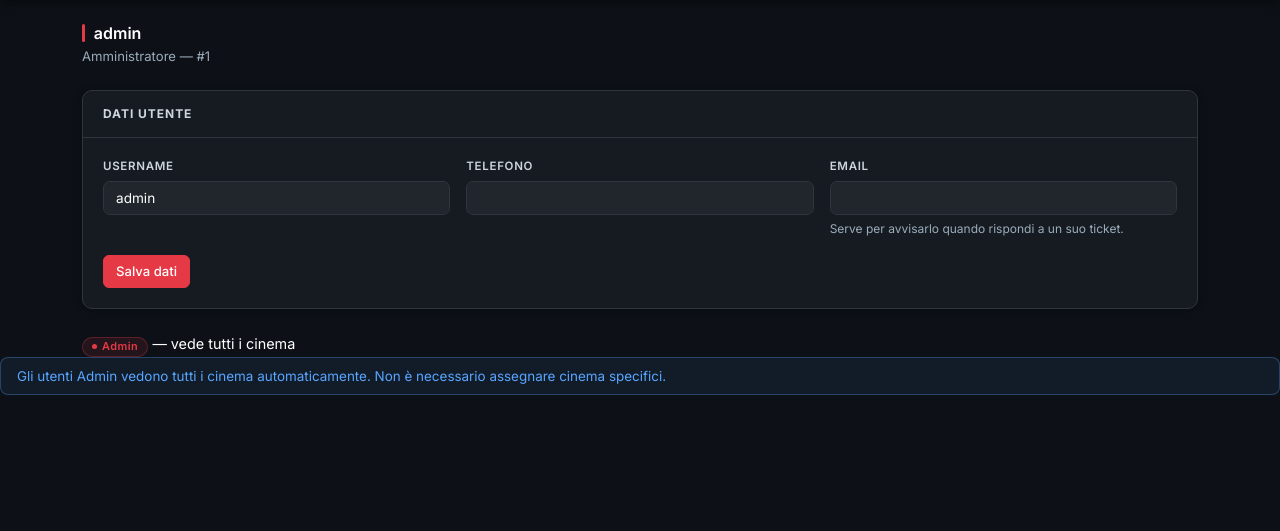
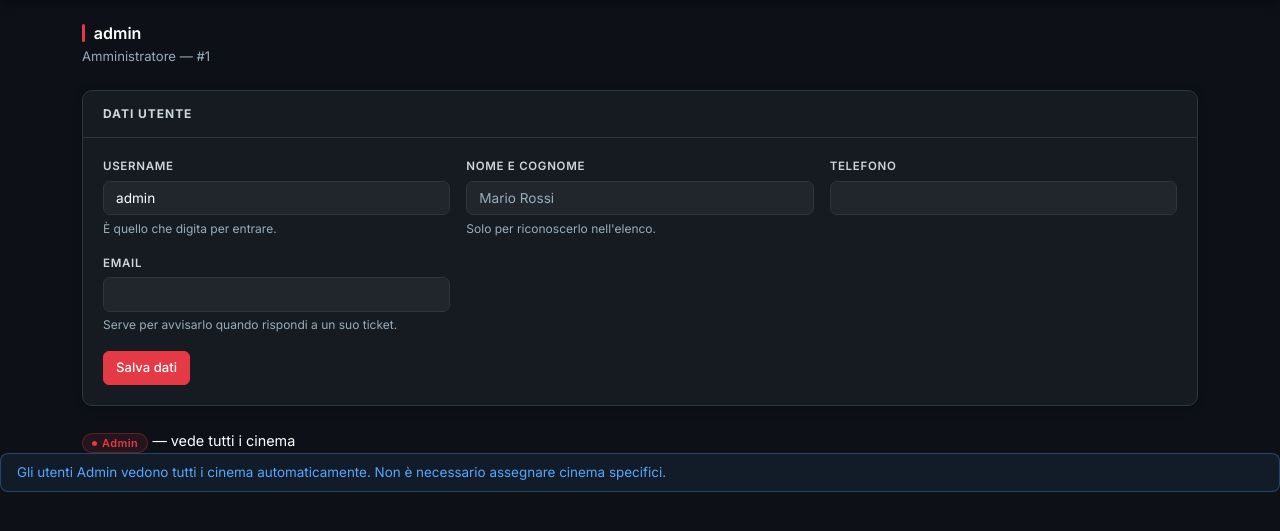
Before and after one commit to Roccotot/NOC-CLIENTI-PC, a Flask app: page /users/1 in a window 1280 px wide. Shown: the part 73-604 px from the top of the page. Run offline with Flask 3, Linux system fonts and the light colour scheme; the visitor is signed in with stand-in values (Sample User, id 1).

Commit message:
Il nome utente si ricava dal nome e cognome
Chi si registra scrive "Mario Rossi" e riceve il nome utente "mario.rossi":
niente spazi, niente accenti, tutto minuscolo. Al login si digita spesso
dal telefono e lo spazio era l'errore piu' facile da fare.

Il nome per esteso non si perde: va nella nuova colonna "nome" di
utenti.xlsx, compare sotto lo username nella pagina Utenti, nel dettaglio
utente (dove si puo' anche correggere), nell'export Excel e nella mail di
notifica insieme allo username assegnato.

Se il nome utente e' gia' preso si aggiunge un numero in fondo
(mario.rossi2). Due richieste con lo stesso nome e cognome vengono
rifiutate come prima.

La pagina di registrazione mostra mentre si scrive quale nome utente
verra' fuori, con le stesse regole del server.

La migrazione di utenti.xlsx e' stata resa generica: ora aggiunge tutte le
colonne finali che mancano, non solo una. Verificata dalle tre versioni
del file in circolazione (6, 7 e 8 colonne), nessuno perde l'accesso.

Co-Authored-By: Claude Opus 5 <noreply@anthropic.com>
Claude-Session: https://claude.ai/code/session_01NDYZe3qhEfs5UYpjGymw1c

```diff
--- a/app.py
+++ b/app.py
@@ -6,6 +6,7 @@ import os
 import io
 import re
 import secrets
+import unicodedata
 import openpyxl
 from openpyxl.styles import Font, PatternFill, Alignment
 
@@ -223,6 +224,35 @@ def _email_valida(indirizzo: str) -> bool:
     return bool(re.fullmatch(r"[^@\s]+@[^@\s]+\.[A-Za-z]{2,}", indirizzo))
 
 
+def _nome_utente_da(nome: str) -> str:
+    """
+    Trasforma "Mario Rossi" in "mario.rossi".
+
+    Al login il nome utente si digita spesso dal telefono: senza spazi,
+    senza accenti e tutto minuscolo si sbaglia molto piu' difficilmente.
+    Se il nome scelto e' gia' preso si aggiunge un numero in fondo.
+    """
+    # Accenti via: à->a, è->e, ç->c... senza dipendere da librerie esterne
+    pulito = unicodedata.normalize("NFKD", nome)
+    pulito = "".join(c for c in pulito if not unicodedata.combining(c))
+    pulito = pulito.lower()
+    pulito = re.sub(r"[\s_]+", ".", pulito.strip())
+    pulito = re.sub(r"[^a-z0-9.\-]", "", pulito)
+    pulito = re.sub(r"\.{2,}", ".", pulito).strip(".-")
+
+    # Nome scritto tutto in un alfabeto che qui non resta (cirillico, cinese…)
+    if not pulito:
+        pulito = "utente"
+
+    base = pulito[:40]
+    candidato = base
+    contatore = 1
+    while store.get_user_by_username(candidato):
+        contatore += 1
+        candidato = f"{base}{contatore}"
+    return candidato
+
+
 @app.route("/registrati", methods=["GET", "POST"])
 def registrati():
     """
@@ -260,7 +290,14 @@ def registrati():
         if not cinema_id.isdigit() or not store.get_cinema_by_id(int(cinema_id)):
             return _rifiuta("Scegli il cinema che devi gestire.")
 
-        if store.get_user_by_username(nome):
+        # Due richieste per la stessa persona sarebbero solo lavoro doppio.
+        # Il confronto e' sul nome per esteso e sullo username che ne esce,
+        # così si intercetta anche chi era stato creato a mano.
+        gia_presente = any(
+            (u.nome and u.nome.strip().lower() == nome.lower())
+            for u in store.get_all_users()
+        ) or bool(store.get_user_by_username(nome))
+        if gia_presente:
             return _rifiuta("Esiste già un accesso con questo nome. Se è il "
                             "tuo e hai perso la password, scrivici.", "warning")
 
@@ -269,20 +306,22 @@ def registrati():
                             "Riprova più tardi o scrivici direttamente.", "warning")
 
         cinema = store.get_cinema_by_id(int(cinema_id))
+        username = _nome_utente_da(nome)
 
         # Password casuale mai comunicata a nessuno: serve solo a non lasciare
         # la riga senza hash. Quella vera la genera l'amministratore.
         nuovo = store.create_user(
-            username=nome,
+            username=username,
             password_hash=generate_password_hash(secrets.token_urlsafe(32)),
             password_plain="",
             role="user", telefono=telefono, email=email,
-            stato="richiesta",
+            stato="richiesta", nome=nome,
         )
         store.set_user_cinemas(nuovo.id, [cinema.id])
 
         try:
-            mailer.notifica_richiesta_registrazione(nome, email, telefono, cinema.nome)
+            mailer.notifica_richiesta_registrazione(nome, username, email,
+                                                    telefono, cinema.nome)
         except Exception as e:
             app.logger.warning("Notifica registrazione non inviata: %s", e)
 
@@ -806,6 +845,7 @@ def user_detail(user_id):
 
             vecchio_nome = u.username
             u.username = nuovo_nome
+            u.nome     = request.form.get("nome", "").strip()
             u.telefono = request.form.get("telefono", "").strip()
             u.email    = request.form.get("email", "").strip()
             store.update_user(u)
@@ -1244,10 +1284,11 @@ def export_excel():
 
     if foglio in ("utenti", "tutto") and is_admin:
         ws = new_sheet("Utenti")
-        style_header(ws, ["ID", "Username", "Ruolo", "Email", "Telefono", "Stato"])
+        style_header(ws, ["ID", "Username", "Nome e cognome", "Ruolo",
+                          "Email", "Telefono", "Stato"])
         for u in sorted(store.get_all_users(), key=lambda x: x.id):
             stato = "In attesa di approvazione" if u.stato == "richiesta" else "Attivo"
-            ws.append([u.id, u.username, u.role, u.email, u.telefono, stato])
+            ws.append([u.id, u.username, u.nome, u.role, u.email, u.telefono, stato])
         autowidth(ws)
 
     buf = io.BytesIO()
--- a/mailer.py
+++ b/mailer.py
@@ -229,8 +229,8 @@ def notifica_nuovo_messaggio(problem, autore: str, testo_msg: str) -> None:
     _send_async(subject, html, testo)
 
 
-def notifica_richiesta_registrazione(nome: str, email: str, telefono: str,
-                                     nome_cinema: str) -> None:
+def notifica_richiesta_registrazione(nome: str, username: str, email: str,
+                                     telefono: str, nome_cinema: str) -> None:
     """
     Avvisa l'assistenza che qualcuno ha chiesto l'accesso dalla pagina di login.
 
@@ -242,10 +242,11 @@ def notifica_richiesta_registrazione(nome: str, email: str, telefono: str,
     link = f"{base}/users" if base else ""
 
     righe = [
-        ("Nome",     _escape(nome)),
-        ("Cinema",   _escape(nome_cinema)),
-        ("Telefono", _escape(telefono)),
-        ("Email",    _escape(email)),
+        ("Nome",        _escape(nome)),
+        ("Nome utente", _escape(username)),
+        ("Cinema",      _escape(nome_cinema)),
+        ("Telefono",    _escape(telefono)),
+        ("Email",       _escape(email)),
     ]
 
     corpo = (
@@ -269,10 +270,11 @@ def notifica_richiesta_registrazione(nome: str, email: str, telefono: str,
 
     testo = (
         f"Nuova richiesta di accesso al portale\n\n"
-        f"Nome:     {nome}\n"
-        f"Cinema:   {nome_cinema}\n"
-        f"Telefono: {telefono}\n"
-        f"Email:    {email}\n\n"
+        f"Nome:        {nome}\n"
+        f"Nome utente: {username}\n"
+        f"Cinema:      {nome_cinema}\n"
+        f"Telefono:    {telefono}\n"
+        f"Email:       {email}\n\n"
         f"La richiesta e' in attesa nella pagina Utenti. Per approvarla premi\n"
         f"il pulsante di invio credenziali sulla sua riga.\n"
     )
--- a/templates/user_detail.html
+++ b/templates/user_detail.html
@@ -56,6 +56,7 @@
       <div>
         <h2 class="page-heading mb-0">{{ u.username }}</h2>
         <div style="color:var(--text-3); font-size:.82rem; margin-top:.2rem;">
+          {% if u.nome %}{{ u.nome }} — {% endif %}
           {% if u.role == 'admin' %}Amministratore{% else %}Utente{% endif %}
           — #{{ u.id }}
         </div>
@@ -88,6 +89,18 @@
               <label class="form-label">Username</label>
               <input type="text" name="username" class="form-control"
                      value="{{ u.username }}" required autocomplete="off">
+              <div style="font-size:.75rem; color:var(--text-3); margin-top:.3rem;">
+                È quello che digita per entrare.
+              </div>
+            </div>
+            <div class="col-12 col-md-4">
+              <label class="form-label">Nome e cognome</label>
+              <input type="text" name="nome" class="form-control"
+                     value="{{ u.nome }}" autocomplete="off"
+                     placeholder="Mario Rossi">
+              <div style="font-size:.75rem; color:var(--text-3); margin-top:.3rem;">
+                Solo per riconoscerlo nell'elenco.
+              </div>
             </div>
             <div class="col-12 col-md-4">
               <label class="form-label">Telefono</label>
--- a/templates/users.html
+++ b/templates/users.html
@@ -127,6 +127,11 @@
                   {% if in_attesa_riga %}
                     <span class="nbadge nbadge-richiesta" style="margin-left:.4rem;">Nuova richiesta</span>
                   {% endif %}
+                  {% if u.nome %}
+                    <div style="font-weight:400; color:var(--text-3); font-size:.78rem; margin-top:.15rem;">
+                      {{ u.nome }}
+                    </div>
+                  {% endif %}
                 </td>
                 <td class="d-none d-md-table-cell" data-etichetta="Password" style="font-size:.82rem; font-family:monospace; color:var(--text-2);">
                   {% if in_attesa_riga %}
```
Also changed, not shown: storage.py (+32 -15 lines), templates/registrati.html (+46 -3 lines).
